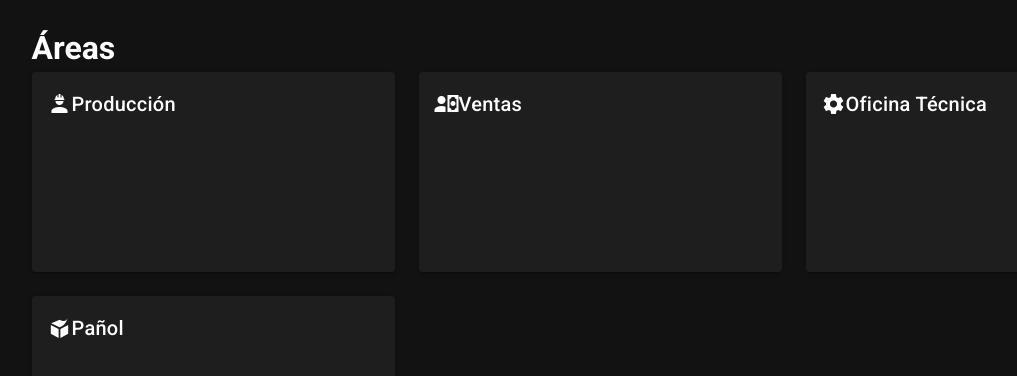
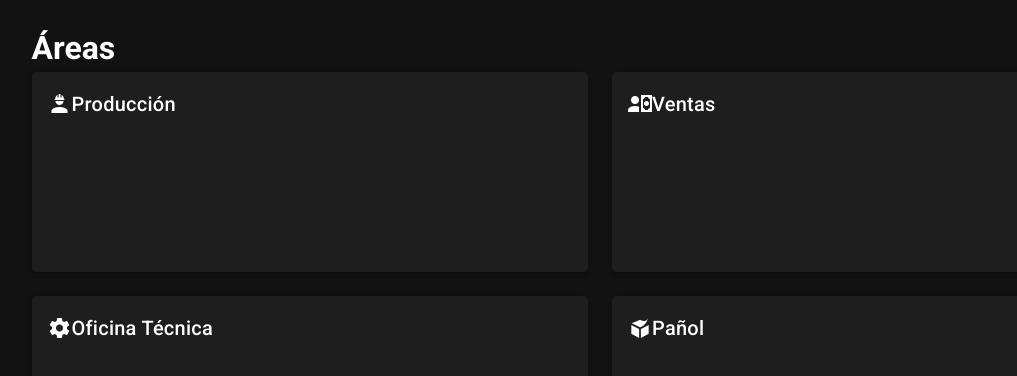
Before and after one commit to francomiret/Proyecto.Final.TolvaMix, a Nuxt app in the folder tolva-mix-app/: page / in a window 1280 px wide. Shown: the top 376 px of the page, without its empty margins (40-1057 px from the left). Built offline with nearby package versions, Linux system fonts and the light colour scheme.

Commit message:
fix: solve breakoints layout

```diff
--- a/tolva-mix-app/pages/index.vue
+++ b/tolva-mix-app/pages/index.vue
@@ -2,7 +2,7 @@
   <v-col>
     <h1>Áreas</h1>
     <v-row>
-      <v-col v-for="app in appliations" :key="app.id" cols="4">
+      <v-col v-for="app in appliations" :key="app.id" cols="12" md="6">
         <v-card height="200" :href="app.to">
           <v-card-title>
             <v-icon> {{ app.icon }}</v-icon>
```
